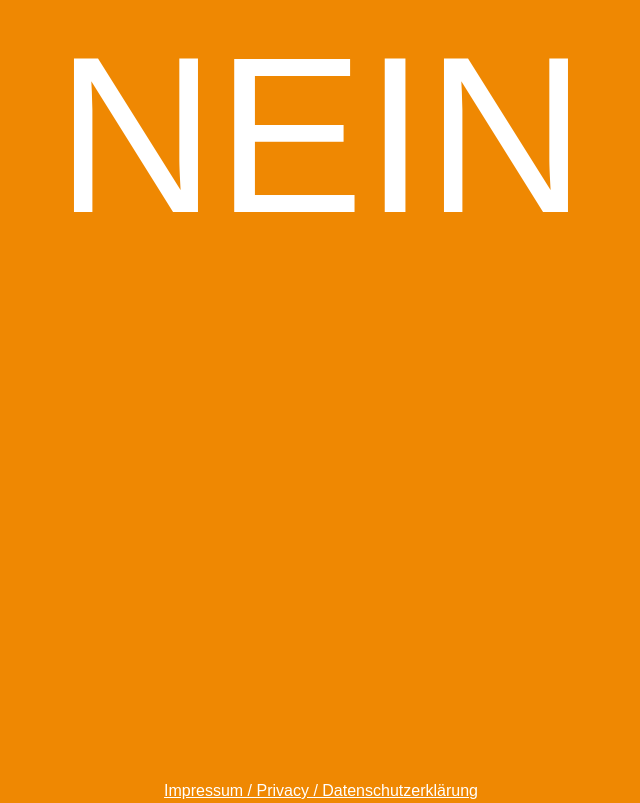
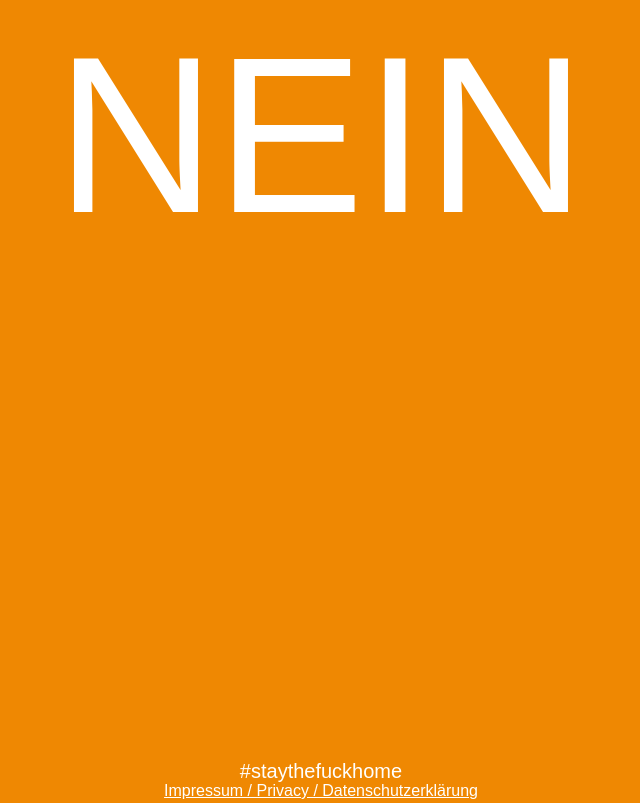
Before and after one commit to outsidekills/outsidekills.github.io, a plain HTML site: page index.html in a window 1280 px wide. Shown: the whole page, without its empty margins (319-959 px from the left). Drawn offline with Linux system fonts and the light colour scheme.

Commit message:
Update index.html

```diff
--- a/index.html
+++ b/index.html
@@ -29,7 +29,8 @@
       document.body.style.background = bgColor;
     </script>
 <div id="main">
-<p>NEIN</p>
+<p>NEIN</p><br>
+  <p style="font-size:20px;">#staythefuckhome</p>
 </div>
 <div id="footer">
 <a href="privacy.html">Impressum / Privacy / Datenschutzerklärung</a>
```
